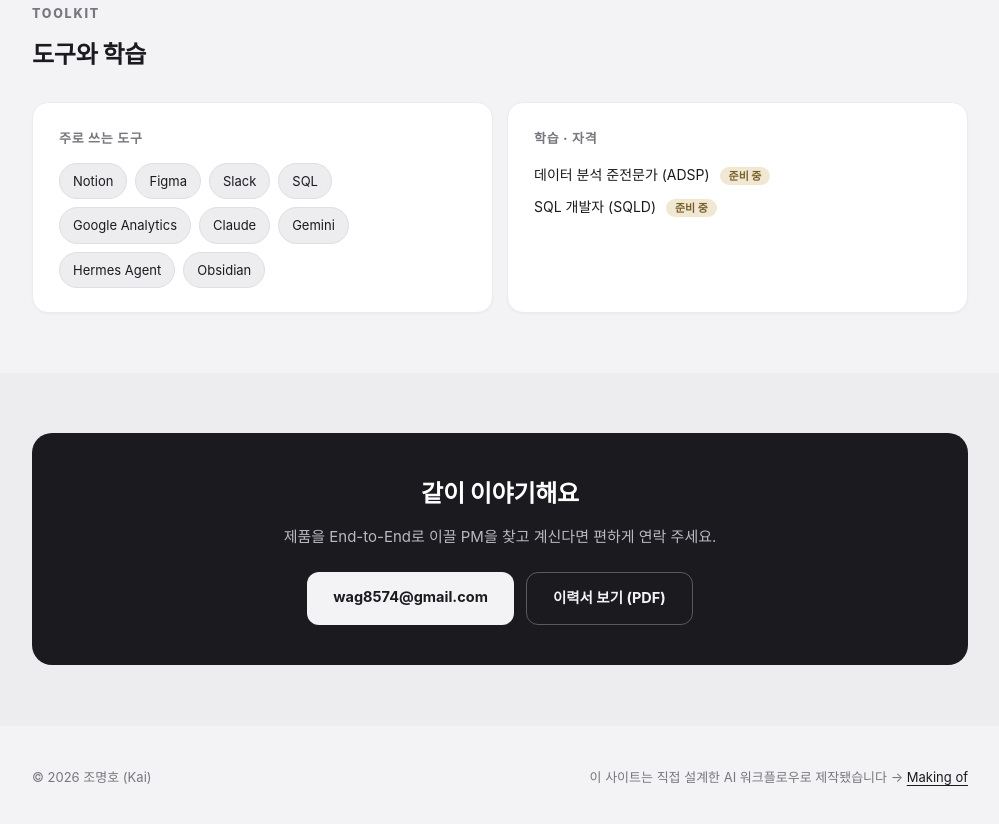
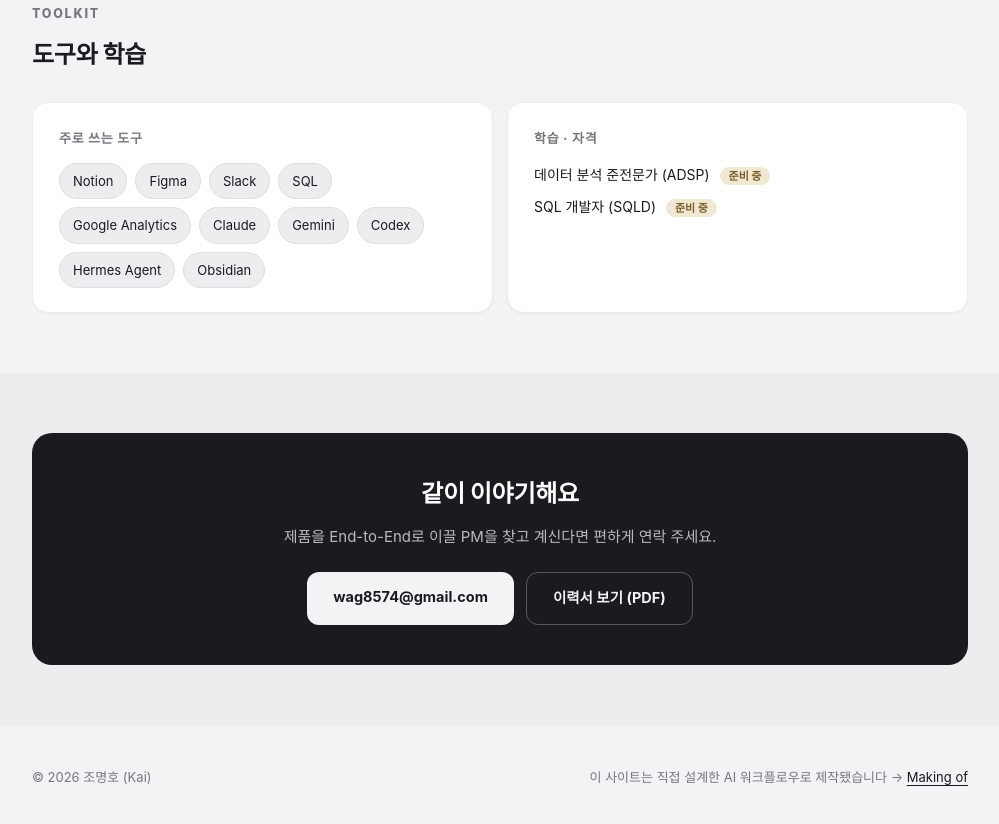
Before and after one commit to sharkpenguiin/Portfolio, a plain HTML site: page about.html in a window 1280 px wide. Shown: the part 1464-2288 px from the top of the page, without its empty margins (140-1139 px from the left). Drawn offline with Linux system fonts and the light colour scheme; a web font is replaced by a local one.

Commit message:
Add files via upload

```diff
--- a/about.html
+++ b/about.html
@@ -148,7 +148,7 @@
       <div class="box">
         <h3>주로 쓰는 도구</h3>
         <div class="tags">
-          <span>Notion</span><span>Figma</span><span>Slack</span><span>SQL</span><span>Google Analytics</span><span>Claude</span><span>Gemini</span><span>Hermes Agent</span><span>Obsidian</span>
+          <span>Notion</span><span>Figma</span><span>Slack</span><span>SQL</span><span>Google Analytics</span><span>Claude</span><span>Gemini</span><span>Codex</span><span>Hermes Agent</span><span>Obsidian</span>
         </div>
       </div>
       <div class="box">
```
Also changed, not shown: 1 other file.
